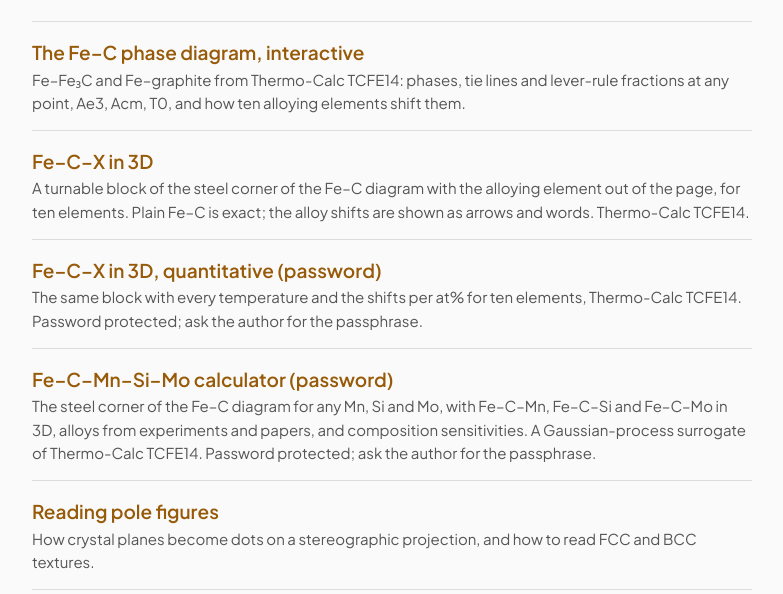
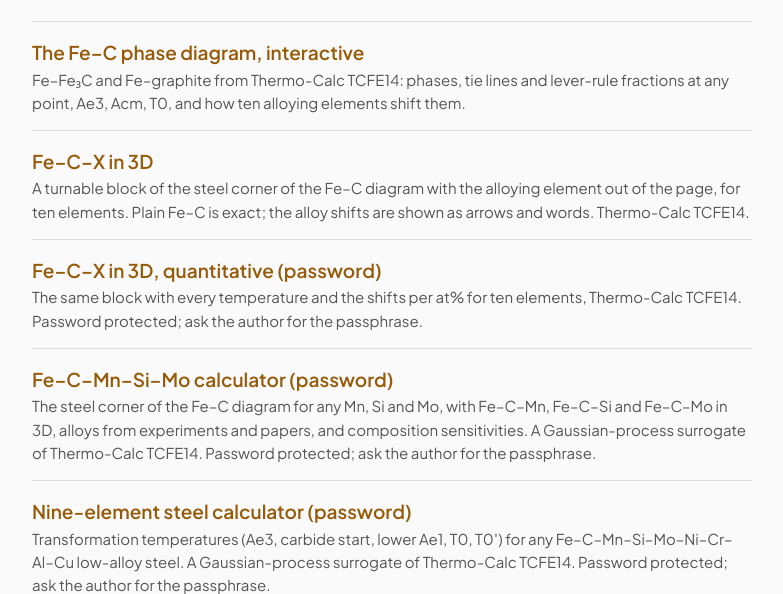
Before and after one commit to jo01ji/jo01ji.github.io, a plain HTML site: page lessons/phase-transformations/index.html in a window 1280 px wide. Shown: the part 209-803 px from the top of the page, without its empty margins (248-1031 px from the left). Drawn offline with Linux system fonts and the light colour scheme.

Commit message:
Update index.html

```diff
--- a/lessons/phase-transformations/index.html
+++ b/lessons/phase-transformations/index.html
@@ -19,6 +19,7 @@ a.card span{display:block;color:var(--muted);font-size:15px}
 <a class="card" href="steel-phase-diagram-3d.html"><b>Fe–C–X in 3D</b><span>A turnable block of the steel corner of the Fe–C diagram with the alloying element out of the page, for ten elements. Plain Fe–C is exact; the alloy shifts are shown as arrows and words. Thermo-Calc TCFE14.</span></a>
 <a class="card" href="steel-phase-diagram-3d-quantitative.html"><b>Fe–C–X in 3D, quantitative (password)</b><span>The same block with every temperature and the shifts per at% for ten elements, Thermo-Calc TCFE14. Password protected; ask the author for the passphrase.</span></a>
 <a class="card" href="steel-phase-diagram-fe-c-mn-si-mo.html"><b>Fe–C–Mn–Si–Mo calculator (password)</b><span>The steel corner of the Fe–C diagram for any Mn, Si and Mo, with Fe–C–Mn, Fe–C–Si and Fe–C–Mo in 3D, alloys from experiments and papers, and composition sensitivities. A Gaussian-process surrogate of Thermo-Calc TCFE14. Password protected; ask the author for the passphrase.</span></a>
+<a class="card" href="fe-c-mn-si-mo-ni-cr-al-cu-locked.html"><b>Nine-element steel calculator (password)</b><span>Transformation temperatures (Ae3, carbide start, lower Ae1, T0, T0′) for any Fe–C–Mn–Si–Mo–Ni–Cr–Al–Cu low-alloy steel. A Gaussian-process surrogate of Thermo-Calc TCFE14. Password protected; ask the author for the passphrase.</span></a>
 <a class="card" href="pole-figures.html"><b>Reading pole figures</b><span>How crystal planes become dots on a stereographic projection, and how to read FCC and BCC textures.</span></a>
 <a class="card" href="ks-variant-atlas.html"><b>The 24 Kurdjumov–Sachs variants</b><span>Every KS variant in 3D, on the close-packed plane and on a {100}α pole figure, with misorientations.</span></a>
 <a class="card" href="martensite-traces.html"><b>Martensite traces in 3D</b><span>Long axis, habit plane and habit plane trace on a polished section, trace analysis, and reading martensite EBSD.</span></a>
```
